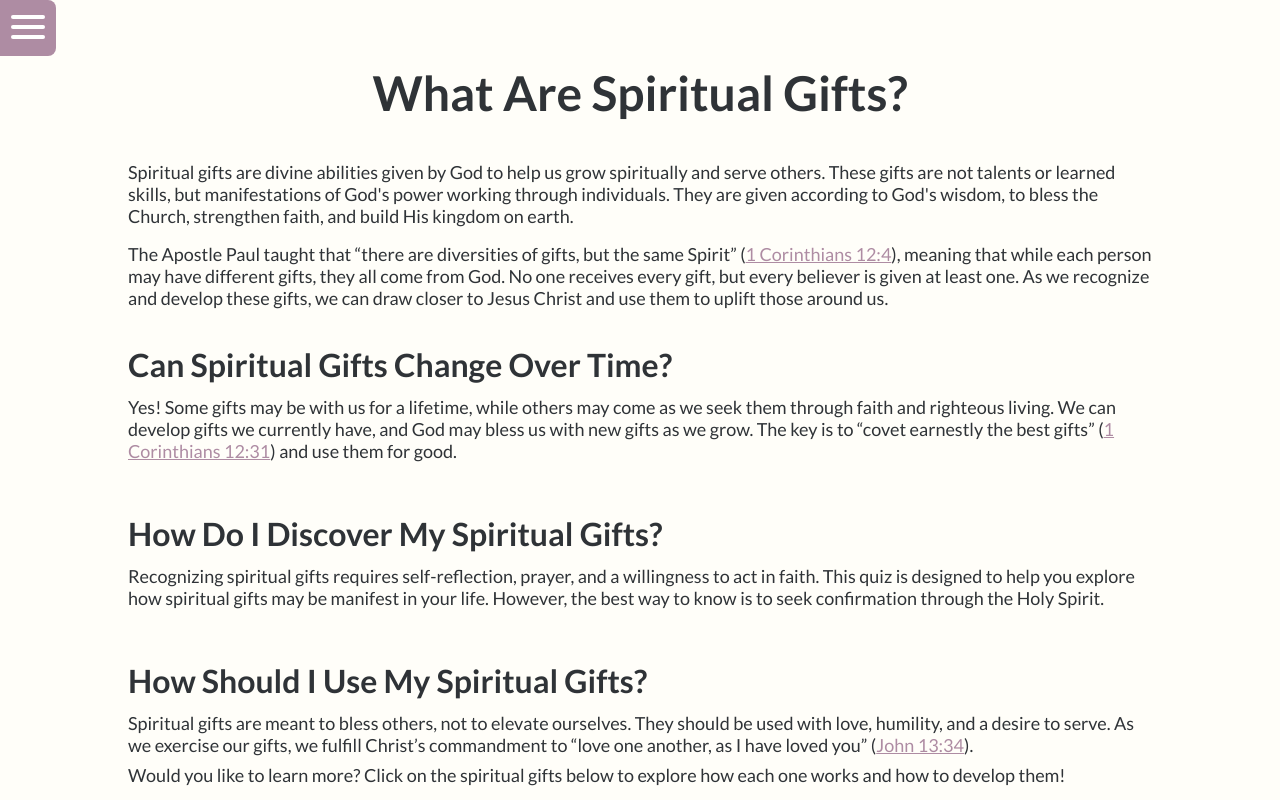
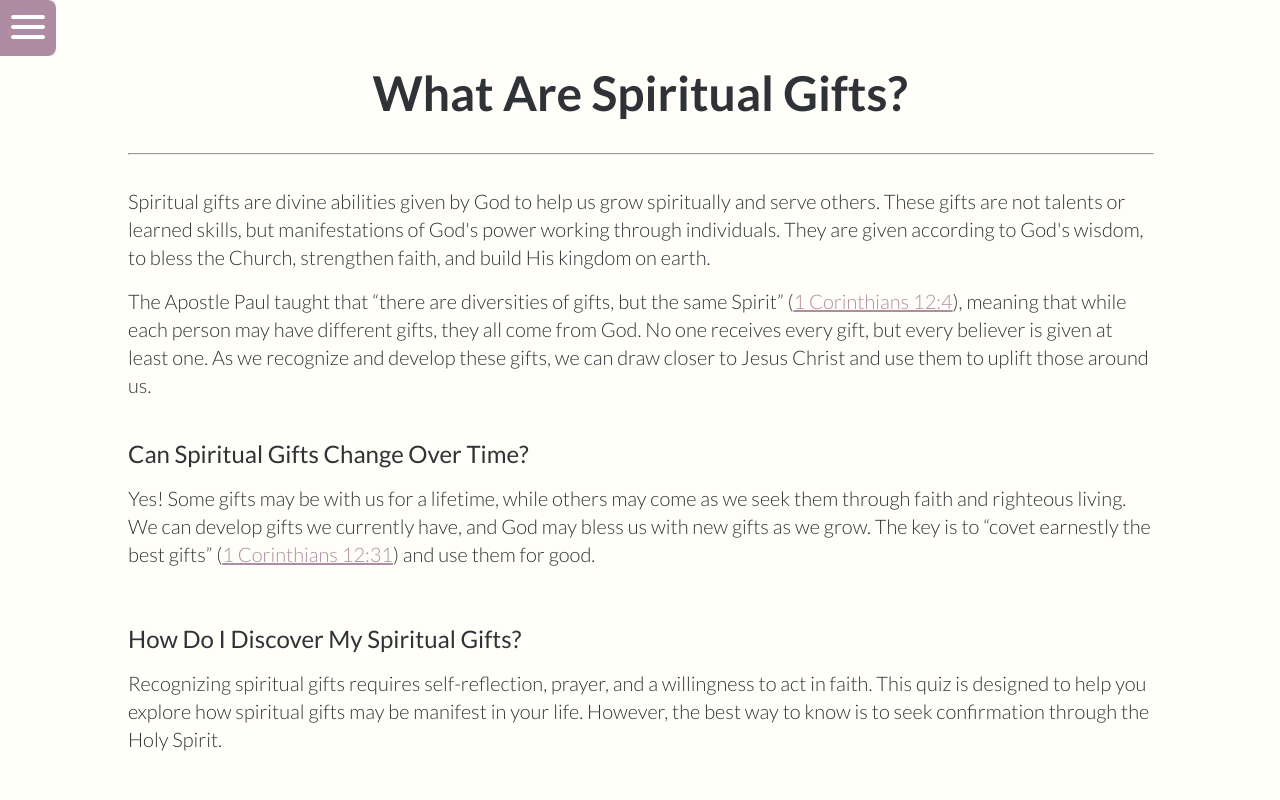
Before and after one commit to BeauYancey/spiritual-gifts, a React (Vite) app: page / in a window 1280 px wide. Built offline with nearby package versions, Linux system fonts and the light colour scheme.

Commit message:
enhance style unity

```diff
--- a/src/index.css
+++ b/src/index.css
@@ -99,7 +99,12 @@ main a {
 
 main h1 {
   text-align: center;
-  font-size: 48px;
+  font-size: 3rem;
+}
+
+main > hr {
+  width: 100%;
+  margin: 1.5rem 0;
 }
 
 main > section {
@@ -107,12 +112,15 @@ main > section {
 }
 
 main h2 {
-  font-size: 32px;
-  margin: .75rem 0;
+  font-size: 1.5rem;
+  font-weight: 500;
+  margin: 1rem 0;
 }
 
 main p {
-  font-size: 18px;
+  font-size: 1.25rem;
+  font-weight: 300;
+  line-height: 1.75rem;
   margin: .5rem 0
 }
 
@@ -122,7 +130,7 @@ main.quiz-page {
   align-items: center;
 }
 
-main.quiz-page > h1 {
+main > h1 {
   margin-bottom: .5rem;
 }
 
@@ -130,11 +138,6 @@ main.quiz-page > p.instructions {
   text-align: center;
   font-weight: 300;
   font-size: 1.25rem;
-}
-
-main.quiz-page > hr {
-  width: 100%;
-  margin: 1.5rem;
 }
 
 .question-container {
--- a/src/views/LearnMore.tsx
+++ b/src/views/LearnMore.tsx
@@ -2,6 +2,7 @@ export default function LearnMore() {
 	return (
 		<main>
 			<h1>What Are Spiritual Gifts?</h1>
+			<hr/>
 			<p>
 				Spiritual gifts are divine abilities given by God to help us grow spiritually and serve others.
 				These gifts are not talents or learned skills, but manifestations of God's power working through
--- a/src/views/NotFound.tsx
+++ b/src/views/NotFound.tsx
@@ -1,7 +1,7 @@
 export default function NotFound() {
 	return (
 		<main style={{paddingTop: '20vh', textAlign: 'center'}}>
-			<h1>Oops! This page doesn't exist.</h1>
+			<h1 style={{marginBottom: '1.5rem'}}>Oops! This page doesn't exist.</h1>
 			<p>
 				If you believe this is an error, please &nbsp;
 				<a href='https://github.com/BeauYancey/spiritual-gifts/issues' target='_blank'>open an issue</a>
```
